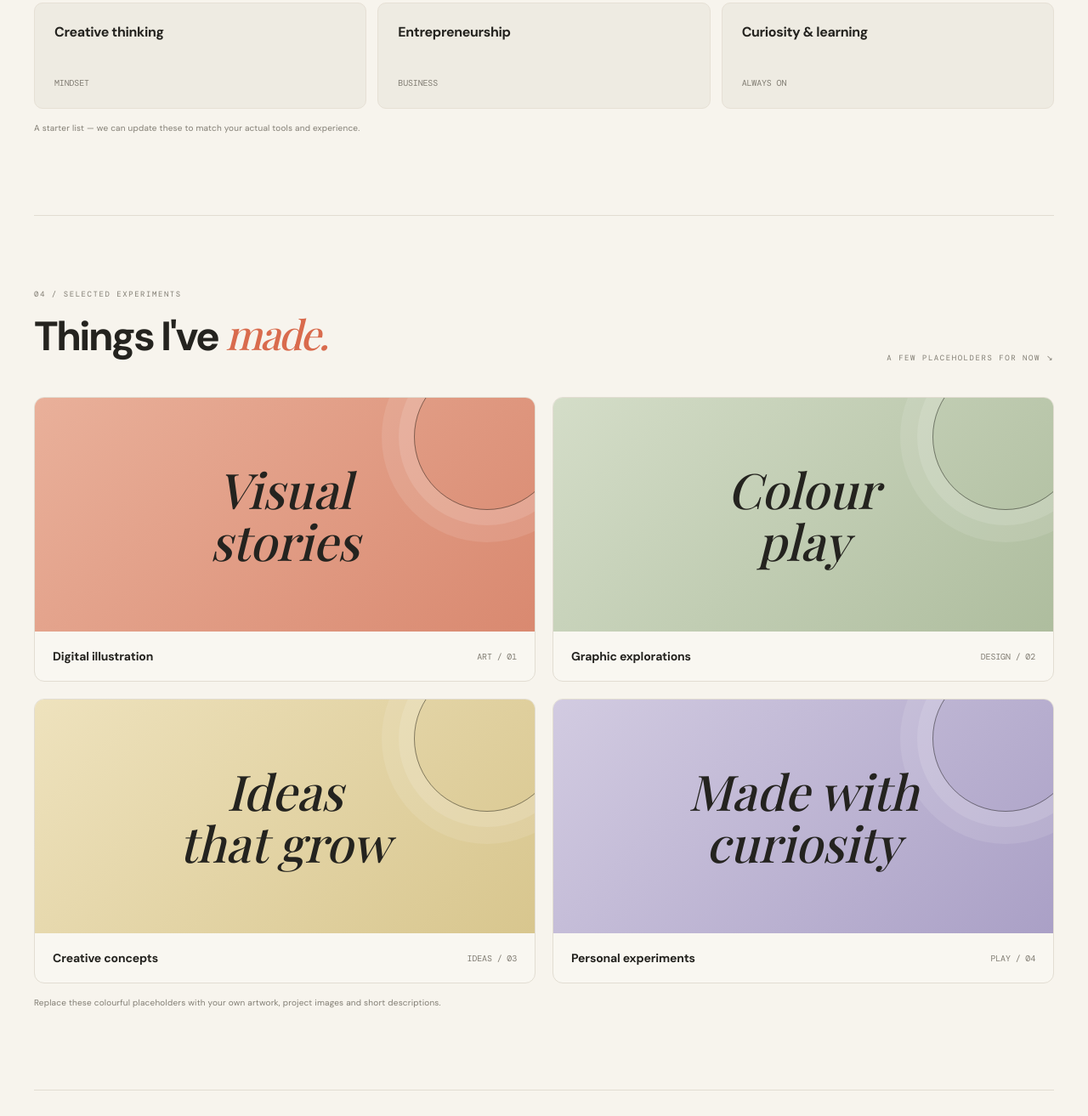
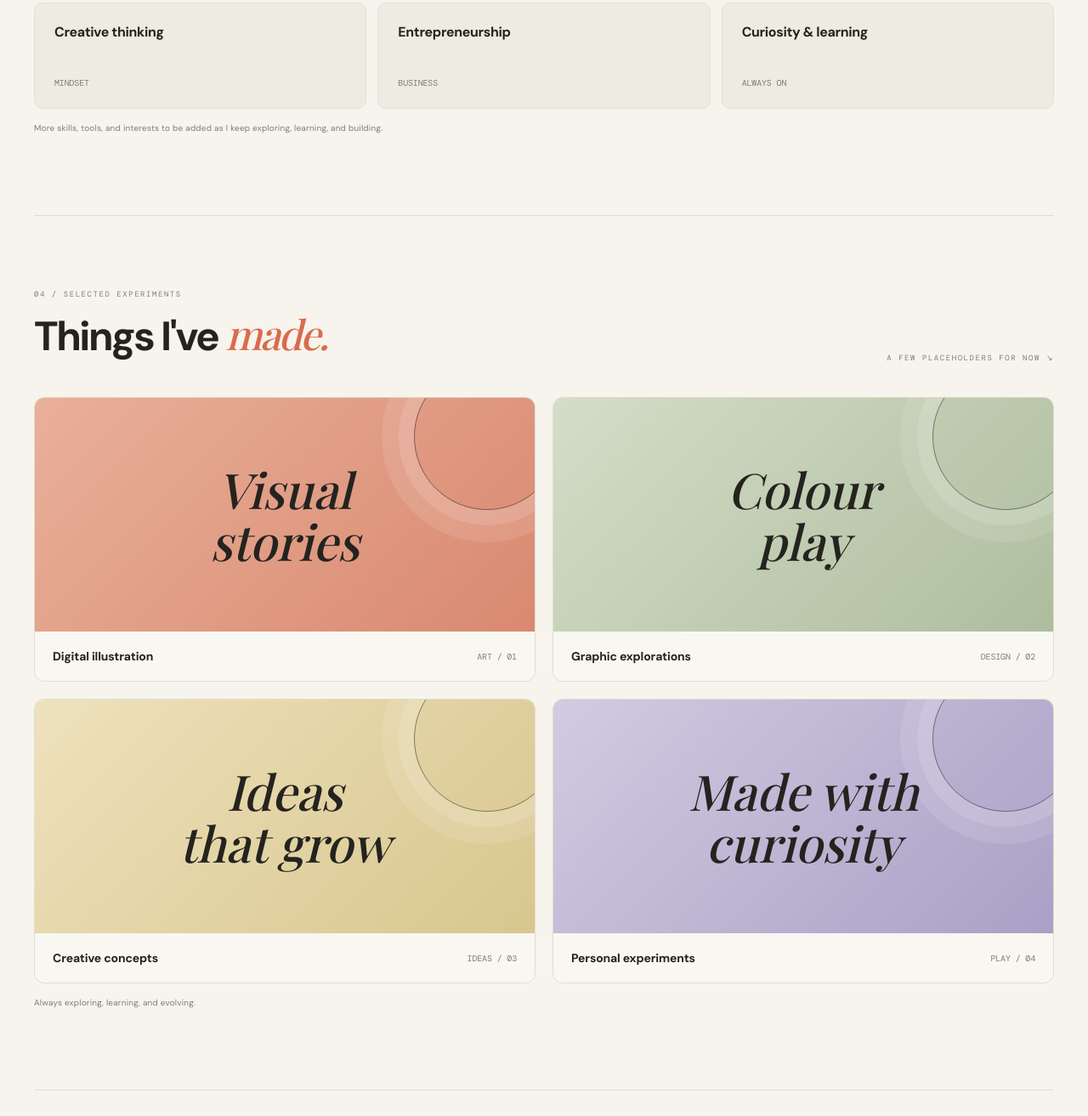
Before and after one commit to notreallyanshi/Shivanshi-Portfolio, a plain HTML site: page index.html in a window 1280 px wide. Shown: the part 2047-3360 px from the top of the page at 85% size. Drawn offline with nearby package versions, Linux system fonts and the light colour scheme; a web font is replaced by a local one.

Commit message:
Update index.html

```diff
--- a/index.html
+++ b/index.html
@@ -149,8 +149,7 @@
   </div>
 
   <p class="hint">
-    A starter list — we can update these to match your actual
-    tools and experience.
+   More skills, tools, and interests to be added as I keep exploring, learning, and building.
   </p>
 </section>
 
@@ -206,8 +205,7 @@
   </div>
 
   <p class="hint">
-    Replace these colourful placeholders with your own artwork,
-    project images and short descriptions.
+    Always exploring, learning, and evolving.
   </p>
 </section>
 
```
